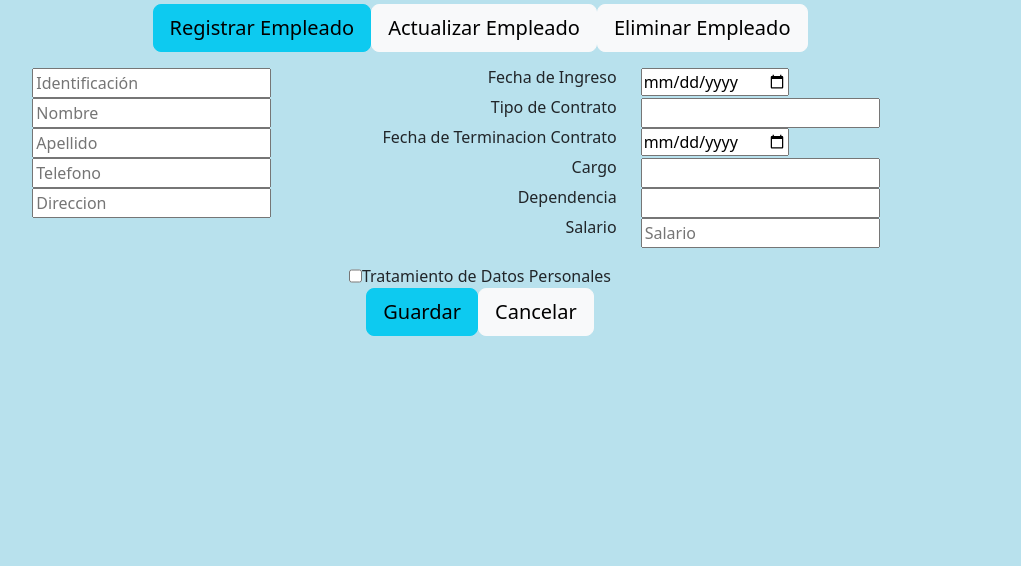
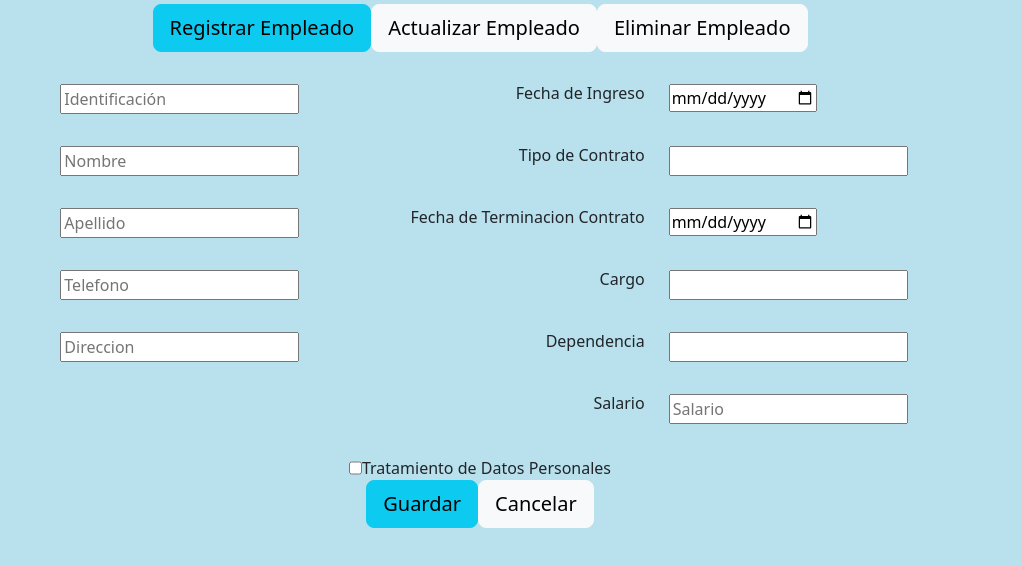
Before and after one commit to jorgeacevedo95/ProyectoGrupo10, a plain HTML site: page AdminRegistrarEmpleado.html in a window 1280 px wide. Shown: the part 186-752 px from the top of the page, without its empty margins (160-1181 px from the left). Drawn offline with Linux system fonts and the light colour scheme.

Commit message:
formulario

```diff
--- a/AdminRegistrarEmpleado.html
+++ b/AdminRegistrarEmpleado.html
@@ -37,32 +37,33 @@
 
             <div class="row m-lg-3">
                 <form class="row" >
-                    <div class="row">
+
+                    <div class="row m-lg-3">
                         <div class="col text-xl-end"><input type="text" placeholder="Identificación"> </div>
                         <div class="col text-xl-end" ><h6>Fecha de Ingreso</h6></div>
                         <div class="col"><input type="date"></div>
                     </div>
-                    <div class="row">
+                    <div class="row m-lg-3">
                         <div class="col text-xl-end"><input type="text" placeholder="Nombre"> </div>
                         <div class="col text-xl-end" ><h6>Tipo de Contrato</h6></div>
                         <div class="col"><input type="text"></div>
                     </div>
-                    <div class="row">
+                    <div class="row m-lg-3">
                         <div class="col text-xl-end"><input type="text" placeholder="Apellido"> </div>
                         <div class="col text-xl-end" ><h6>Fecha de Terminacion Contrato</h6></div>
                         <div class="col"><input type="date"></div>
                     </div>
-                    <div class="row">
+                    <div class="row m-lg-3">
                         <div class="col text-xl-end"><input type="text" placeholder="Telefono"> </div>
                         <div class="col text-xl-end" ><h6>Cargo</h6></div>
                         <div class="col"><input type="text"></div>
                     </div>
-                    <div class="row">
+                    <div class="row m-lg-3">
                         <div class="col text-xl-end"><input type="text" placeholder="Direccion"> </div>
                         <div class="col text-xl-end" ><h6>Dependencia</h6></div>
                         <div class="col"><input type="text"></div>
                     </div>
-                    <div class="row">
+                    <div class="row m-lg-3">
                         <div class="col text-xl-end"> </div>
                         <div class="col text-xl-end" ><h6>Salario</h6></div>
                         <div class="col"><input type="text" placeholder="Salario"></div>
```
